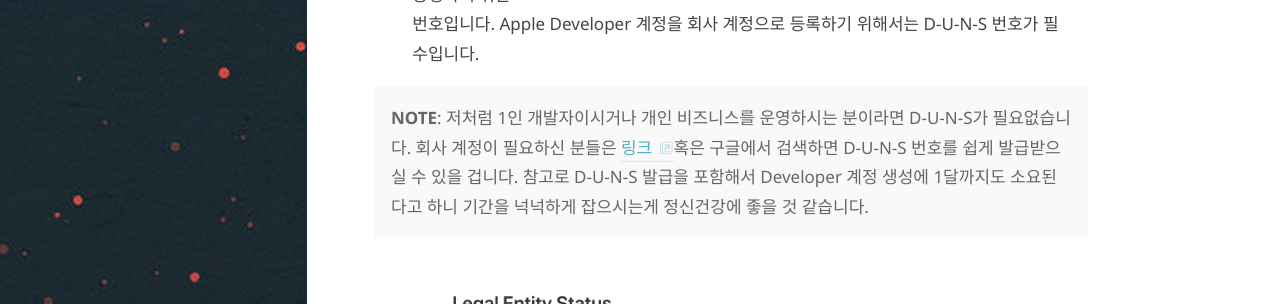
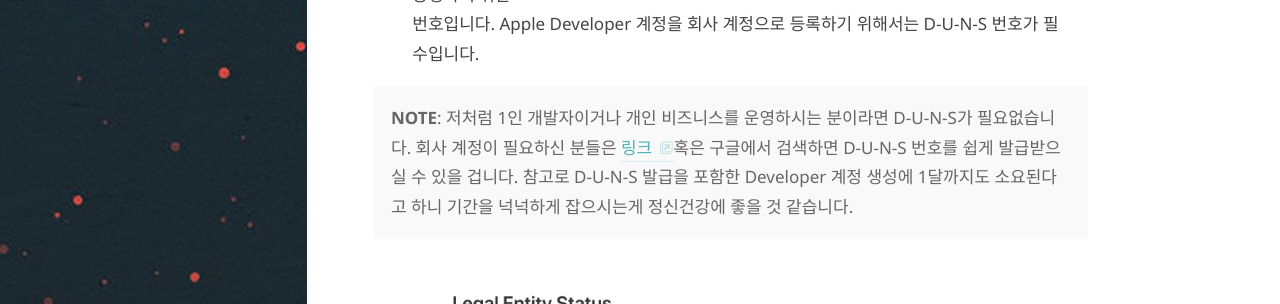
Before and after one commit to byeongyeong/rokang.github.io, a Jekyll site: the page built from _posts/2019-04-27-apple-developer-enroll.markdown, in a window 1280 px wide and 1400 px high, scrolled down 566 px. Shown: the part 150-454 px from the top of the window. Built offline with Jekyll 4.4.1, drawn with Linux system fonts in a browser that asks for light colours; some web fonts are replaced.

Commit message:
Customize author.html and modify post

```diff
--- a/_includes/about.html
+++ b/_includes/about.html
@@ -1,7 +1,7 @@
 {% assign author = site.data.authors[page.author] | default:site.data.authors.first[1] | default:site.author %}
 
 {% if author.about %}
-  <aside class="about related mt4 mb4" role="complementary" style="margin-top: 0;">
+  <aside class="about related mt4 mb4" role="complementary" style="margin-top: 0; margin-bottom: 0;">
     {% include author.html author=author heading=about_heading heading_tag='h2' %}
   </aside>
 {% endif %}
--- a/_includes/author.html
+++ b/_includes/author.html
@@ -5,6 +5,8 @@
 
   <img src="/assets/icons/icon.png" class="sidebar-avatar" style="margin-top: 2rem;"/>
 
+  <h2 style="margin-top: 16px;" align="center">RoKang</h2>
+
   <p class="sidebar-avatar-desc" align="center">개발을 통해 누군가의 삶에 도움이 되고 싶습니다.</p>
 
   <div class="sidebar-social">
--- a/_posts/2019-04-27-apple-developer-enroll.markdown
+++ b/_posts/2019-04-27-apple-developer-enroll.markdown
@@ -21,7 +21,7 @@
 번호입니다. Apple Developer 계정을 회사 계정으로 등록하기 위해서는 D-U-N-S 번호가 필수입니다.
 
 
-**NOTE**: 저처럼 1인 개발자이시거나 개인 비즈니스를 운영하시는 분이라면 D-U-N-S가 필요없습니다. 회사 계정이 필요하신 분들은 [링크][3]혹은 구글에서 검색하면 D-U-N-S 번호를 쉽게 발급받으실 수 있을 겁니다. 참고로 D-U-N-S 발급을 포함해서 Developer 계정 생성에 1달까지도 소요된다고 하니 기간을 넉넉하게 잡으시는게 정신건강에 좋을 것 같습니다.
+**NOTE**: 저처럼 1인 개발자이거나 개인 비즈니스를 운영하시는 분이라면 D-U-N-S가 필요없습니다. 회사 계정이 필요하신 분들은 [링크][3]혹은 구글에서 검색하면 D-U-N-S 번호를 쉽게 발급받으실 수 있을 겁니다. 참고로 D-U-N-S 발급을 포함한 Developer 계정 생성에 1달까지도 소요된다고 하니 기간을 넉넉하게 잡으시는게 정신건강에 좋을 것 같습니다.
 {:.message}
 
 
--- a/_sass/hydejack/__inline/_content.scss
+++ b/_sass/hydejack/__inline/_content.scss
@@ -34,7 +34,7 @@
   position: relative;
   margin-left: auto;
   margin-right: auto;
-  padding: 5rem 1rem 12rem;
+  padding: 5rem 1rem 5rem;
 
   @media screen {
     padding-left: 1.5rem;
--- a/_sass/hydejack/_content.pre.scss
+++ b/_sass/hydejack/_content.pre.scss
@@ -23,7 +23,7 @@
   position: relative;
   margin-left: auto;
   margin-right: auto;
-  padding: 5rem 1rem 12rem;
+  padding: 5rem 1rem 5rem;
 
   @media screen {
     padding-left: 1.5rem;
```
Also changed, not shown: 7 other files.
